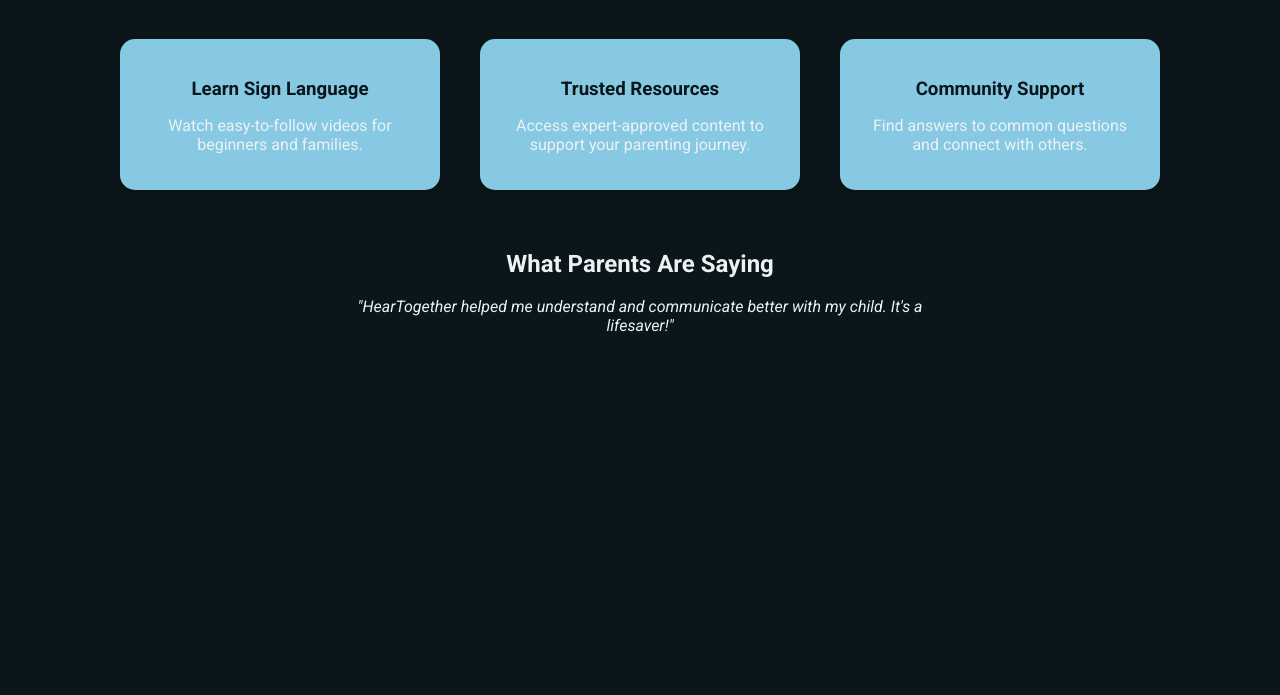
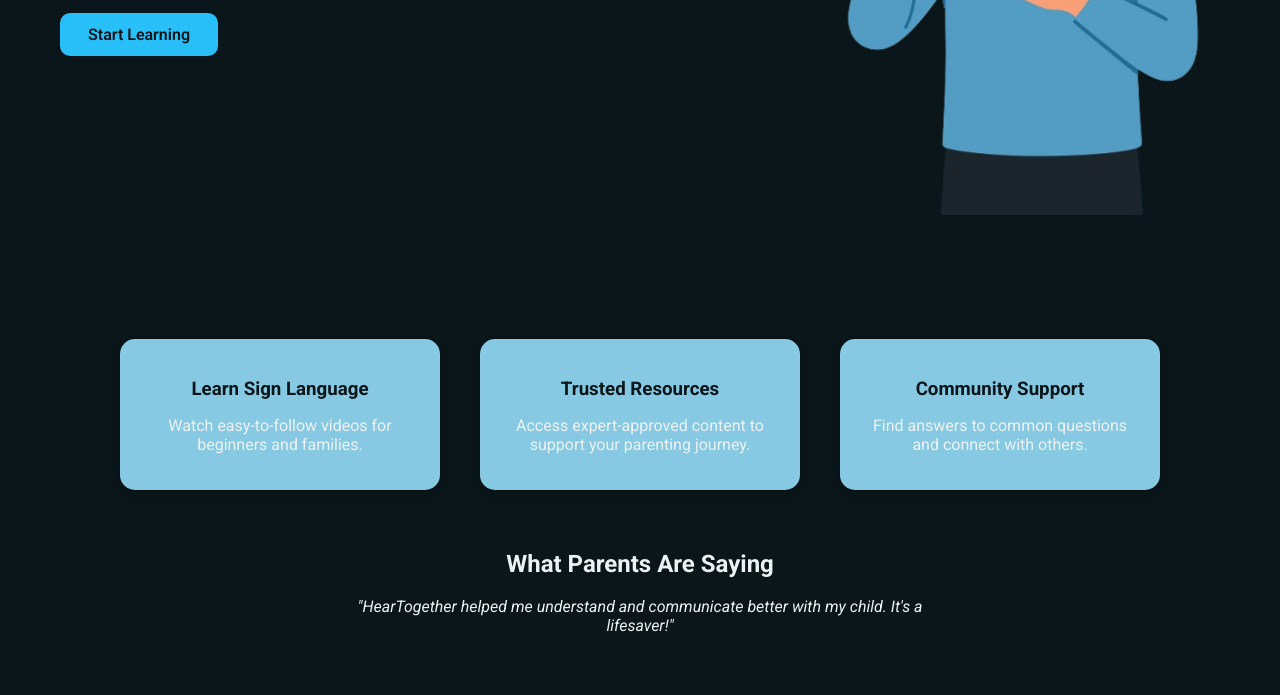
Before and after one commit to soohong-26/HearTogether, a PHP site: page /homepage.php in a window 1280 px wide. Shown: the part 551-1246 px from the top of the page. Before the commit the page ends 883 px from the top, so only its background shows below. Run offline with PHP 8.4, Linux system fonts and the light colour scheme.

Commit message:
added the image and also make it so that in the homepage when scrolling the scroll bar is not seen

```diff
--- a/homepage.php
+++ b/homepage.php
@@ -17,18 +17,25 @@
             --accent: #29bff9;
         }
 
-        body {
+        body, html {
             margin: 0;
             font-family: 'Roboto', sans-serif;
             background-color: var(--background);
             color: var(--text);
+            overflow-y: scroll;           /* Allow vertical scrolling */
+            scrollbar-width: none;        /* Firefox */
+            -ms-overflow-style: none;     /* IE and Edge */
+        }
+
+        body::-webkit-scrollbar {
+            display: none;                /* Chrome, Safari and Opera */
         }
 
         .hero {
             display: flex;
             justify-content: space-between;
             align-items: center;
-            padding: 60px 80px;
+            padding: 60px;
             flex-wrap: wrap;
             background-color: var(--background);
         }
@@ -151,7 +158,7 @@
             <a href="videos.php">Start Learning</a>
         </div>
         <div class="hero-img">
-            <img src="assets/images/hero-illustration.png" alt="Sign language illustration">
+            <img src="images/hero-illustration.png" alt="Sign language illustration">
         </div>
     </section>
 
```
Also changed, not shown: images/hero-illustration.png (added).
